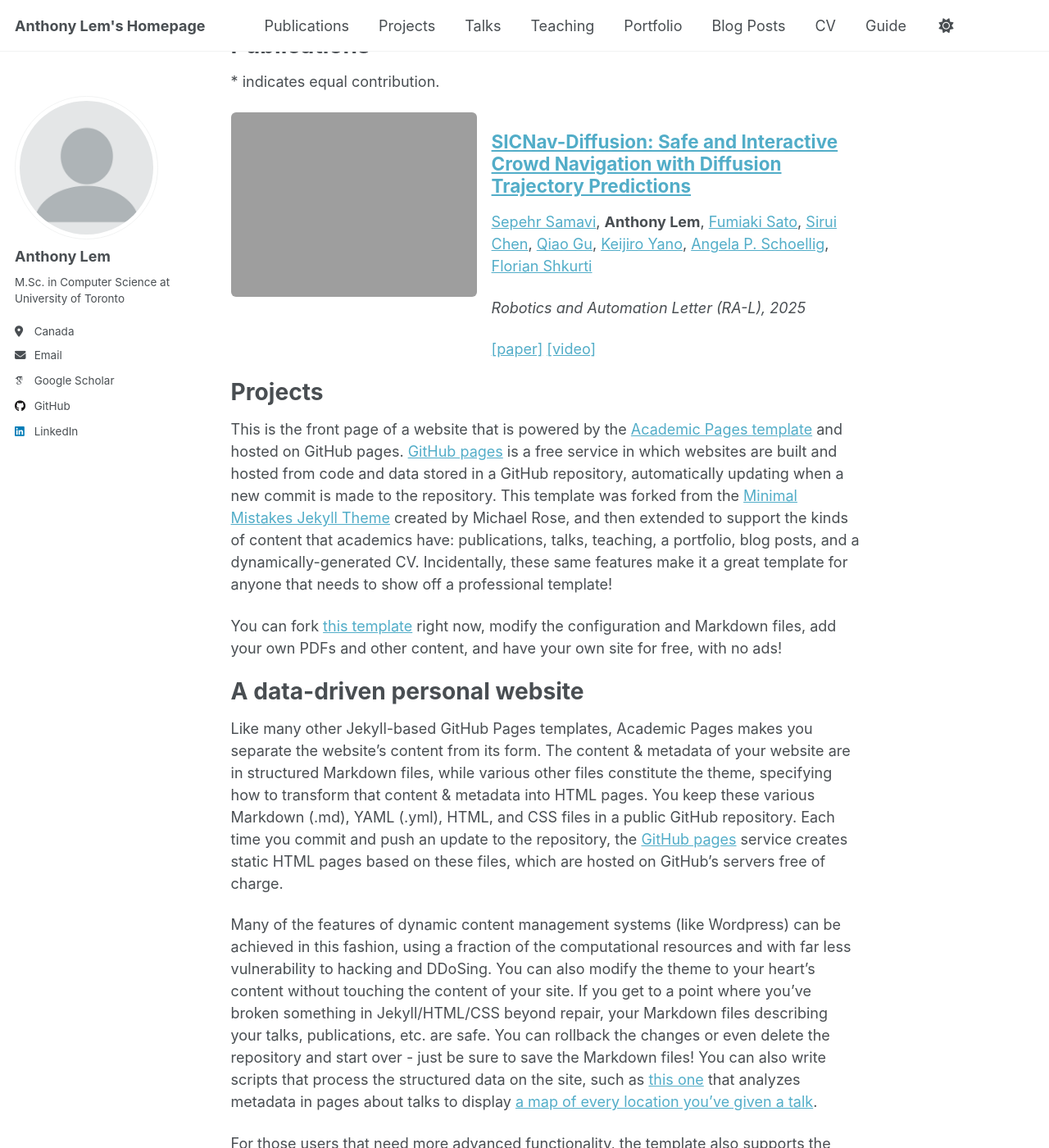
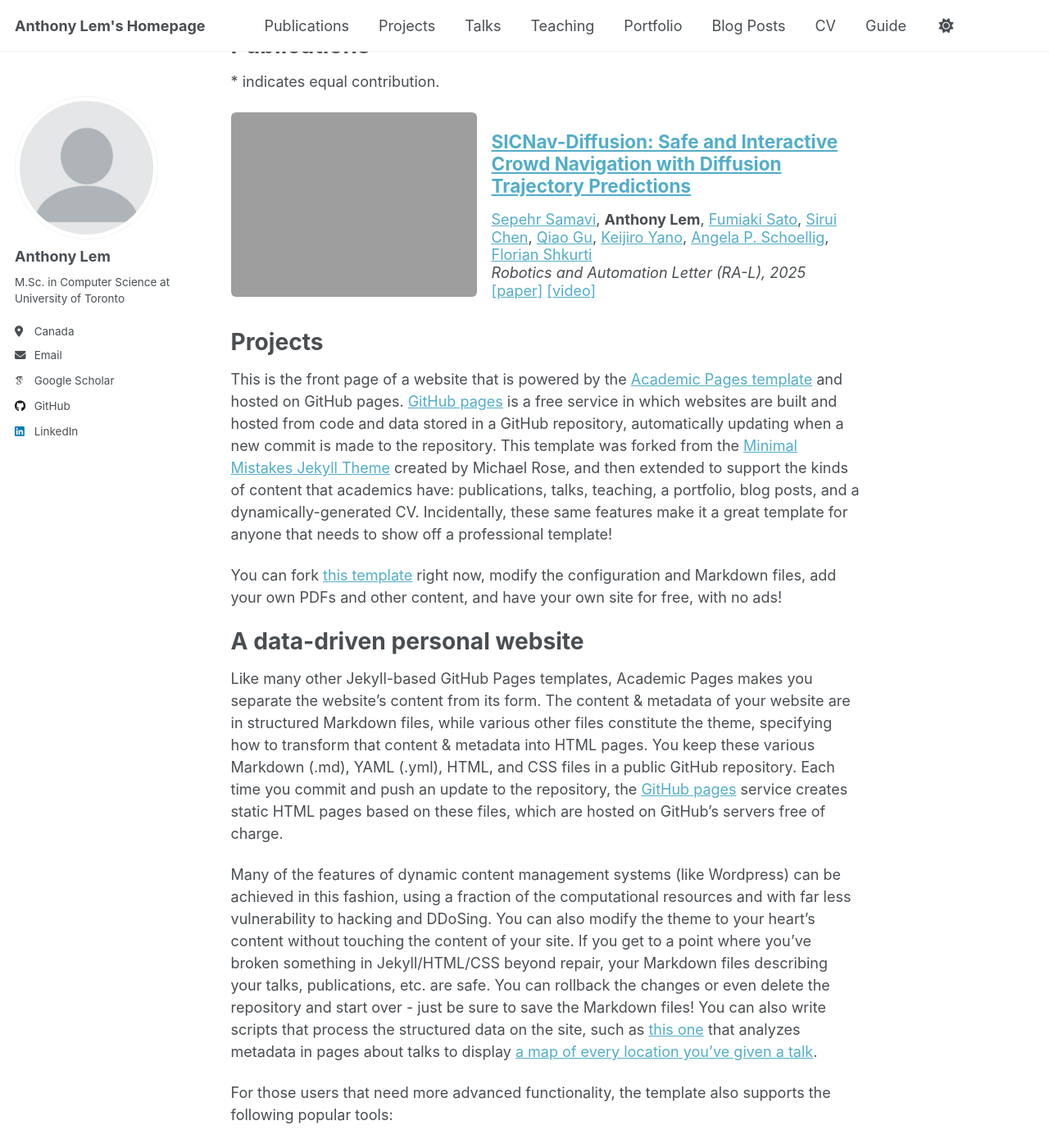
Before and after one commit to Anthonyjlem/Anthonyjlem.github.io, a Jekyll site: the page built from _pages/about.md, in a window 1280 px wide and 1400 px high, scrolled down 288 px. Shown: the whole window at 82% size. Built offline with Jekyll 4.4.1, drawn with Linux system fonts in a browser that asks for light colours; some web fonts are replaced; a script that is not in the unit is left out.

Commit message:
Remove spaces between lines in publication entries

```diff
--- a/assets/css/main.scss
+++ b/assets/css/main.scss
@@ -73,7 +73,12 @@ html {
   display: flex;
   align-items: flex-start; /* align image with top of text */
   gap: 1rem;               /* space between image and text */
-  // margin-bottom: 2rem;     /* space between publication entries */
+  margin-bottom: 2rem;     /* space between publication entries */
+}
+
+.pub-entry p {
+  margin-bottom: 0em; /* Reduce space between lines */
+  line-height: 1.2;   /* Reduce line height */
 }
 
 .archive__item-teaser {
```
